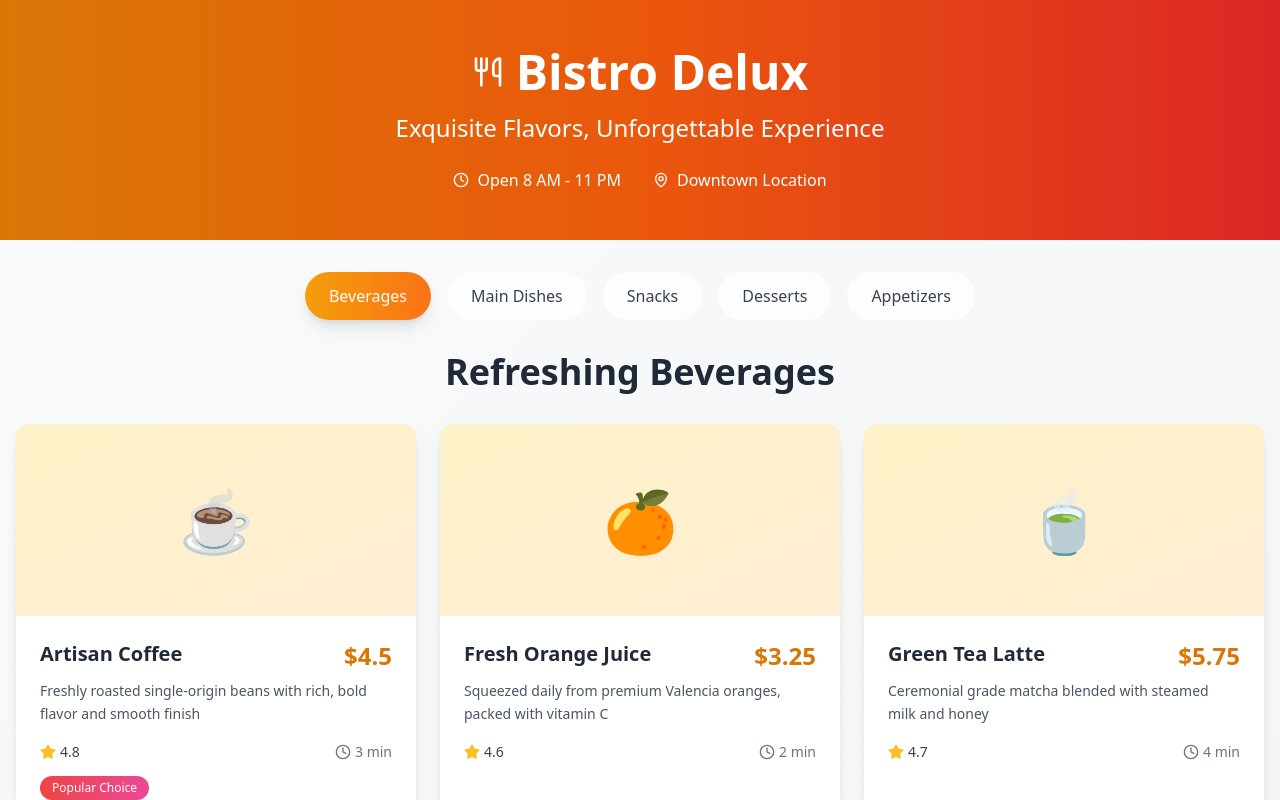
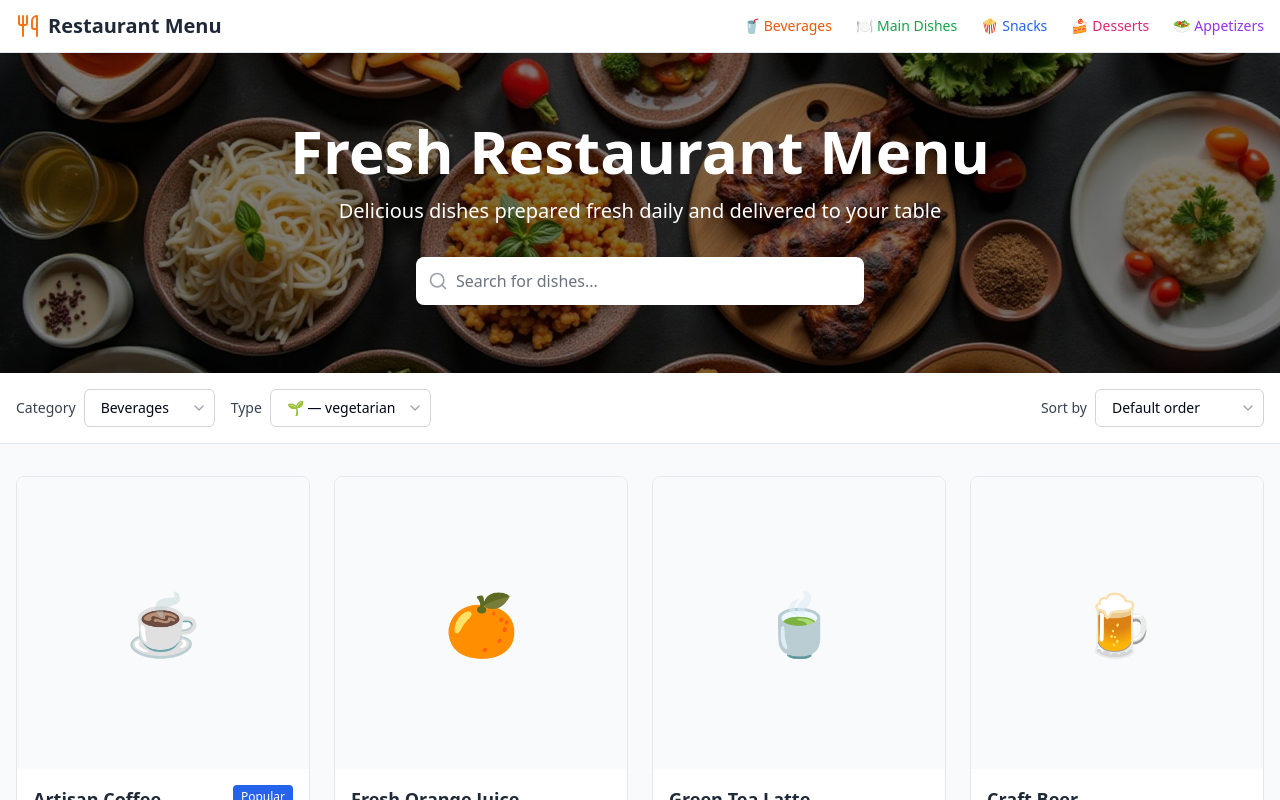
Before and after one commit to jacson03/bolt, a React (Vite) app: page / in a window 1280 px wide. Shown: the top 800 px of the page. Built offline with nearby package versions, Linux system fonts and the light colour scheme.

Commit message:
Recreate website from URL
Clone and remake the website from the provided URL, incorporating the existing ideas.

```diff
--- /dev/null
+++ b/src/components/FilterSection.tsx
@@ -0,0 +1,70 @@
+import { ChevronDown } from "lucide-react";
+
+interface FilterSectionProps {
+  onCategoryChange: (category: string) => void;
+  activeCategory: string;
+  categories: string[];
+}
+
+export const FilterSection = ({ onCategoryChange, activeCategory, categories }: FilterSectionProps) => {
+  const categoryNames: { [key: string]: string } = {
+    beverages: "Beverages",
+    mainDishes: "Main Dishes",
+    snacks: "Snacks",
+    desserts: "Desserts",
+    appetizers: "Appetizers"
+  };
+
+  return (
+    <div className="bg-white border-b py-4">
+      <div className="container mx-auto px-4">
+        <div className="flex flex-wrap gap-4 items-center">
+          <div className="flex items-center space-x-2">
+            <label className="text-sm font-medium text-gray-700">Category</label>
+            <div className="relative">
+              <select
+                value={activeCategory}
+                onChange={(e) => onCategoryChange(e.target.value)}
+                className="appearance-none bg-white border border-gray-300 rounded-md px-4 py-2 pr-8 text-sm focus:outline-none focus:ring-2 focus:ring-orange-500 focus:border-orange-500"
+              >
+                {categories.map((category) => (
+                  <option key={category} value={category}>
+                    {categoryNames[category] || category}
+                  </option>
+                ))}
+              </select>
+              <ChevronDown className="absolute right-2 top-1/2 transform -translate-y-1/2 h-4 w-4 text-gray-400 pointer-events-none" />
+            </div>
+          </div>
+
+          <div className="flex items-center space-x-2">
+            <label className="text-sm font-medium text-gray-700">Type</label>
+            <div className="relative">
+              <select className="appearance-none bg-white border border-gray-300 rounded-md px-4 py-2 pr-8 text-sm focus:outline-none focus:ring-2 focus:ring-orange-500 focus:border-orange-500">
+                <option>🌱 — vegetarian</option>
+                <option>🌾 — gluten free</option>
+                <option>🔥 — spicy</option>
+                <option>⭐ — popular</option>
+              </select>
+              <ChevronDown className="absolute right-2 top-1/2 transform -translate-y-1/2 h-4 w-4 text-gray-400 pointer-events-none" />
+            </div>
+          </div>
+
+          <div className="flex items-center space-x-2 ml-auto">
+            <label className="text-sm font-medium text-gray-700">Sort by</label>
+            <div className="relative">
+              <select className="appearance-none bg-white border border-gray-300 rounded-md px-4 py-2 pr-8 text-sm focus:outline-none focus:ring-2 focus:ring-orange-500 focus:border-orange-500">
+                <option>Default order</option>
+                <option>Price: Low to High</option>
+                <option>Price: High to Low</option>
+                <option>Rating</option>
+                <option>Prep Time</option>
+              </select>
+              <ChevronDown className="absolute right-2 top-1/2 transform -translate-y-1/2 h-4 w-4 text-gray-400 pointer-events-none" />
+            </div>
+          </div>
+        </div>
+      </div>
+    </div>
+  );
+};
--- /dev/null
+++ b/src/components/HeroSection.tsx
@@ -0,0 +1,31 @@
+import { Search } from "lucide-react";
+import heroImage from "@/assets/food-hero-bg.jpg";
+
+export const HeroSection = () => {
+  return (
+    <div
+      className="relative h-80 bg-cover bg-center flex items-center justify-center"
+      style={{ backgroundImage: `url(${heroImage})` }}
+    >
+      <div className="absolute inset-0 bg-black bg-opacity-50"></div>
+      <div className="relative z-10 text-center text-white px-4">
+        <h1 className="text-4xl md:text-6xl font-bold mb-4">
+          Fresh Restaurant Menu
+        </h1>
+        <p className="text-lg md:text-xl mb-8 max-w-2xl mx-auto">
+          Delicious dishes prepared fresh daily and delivered to your table
+        </p>
+        <div className="flex justify-center">
+          <div className="relative max-w-md w-full">
+            <Search className="absolute left-3 top-1/2 transform -translate-y-1/2 text-gray-400 h-5 w-5" />
+            <input
+              type="text"
+              placeholder="Search for dishes..."
+              className="w-full pl-10 pr-4 py-3 rounded-lg bg-white text-gray-800 placeholder-gray-500 focus:outline-none focus:ring-2 focus:ring-orange-500"
+            />
+          </div>
+        </div>
+      </div>
+    </div>
+  );
+};
--- a/src/components/MenuCategory.tsx
+++ b/src/components/MenuCategory.tsx
@@ -18,10 +18,7 @@ const categoryTitles: { [key: string]: string } = {
 export const MenuCategory = ({ category, items }: MenuCategoryProps) => {
   return (
     <div className="animate-fade-in">
-      <h2 className="text-3xl md:text-4xl font-bold text-center mb-8 text-gray-800">
-        {categoryTitles[category] || category}
-      </h2>
-      <div className="grid grid-cols-1 md:grid-cols-2 lg:grid-cols-3 gap-6">
+      <div className="grid grid-cols-1 md:grid-cols-2 lg:grid-cols-3 xl:grid-cols-4 gap-6">
         {items.map((item) => (
           <MenuItem key={item.id} item={item} />
         ))}
--- a/src/components/MenuHeader.tsx
+++ b/src/components/MenuHeader.tsx
@@ -1,24 +1,37 @@
 
-import { Utensils, Clock, MapPin } from "lucide-react";
+import { Utensils } from "lucide-react";
 
 export const MenuHeader = () => {
   return (
-    <header className="bg-gradient-to-r from-amber-600 via-orange-600 to-red-600 text-white py-12">
-      <div className="container mx-auto px-4 text-center">
-        <div className="flex justify-center items-center gap-3 mb-4">
-          <Utensils className="w-8 h-8" />
-          <h1 className="text-4xl md:text-5xl font-bold">Bistro Delux</h1>
-        </div>
-        <p className="text-xl md:text-2xl font-light mb-6">Exquisite Flavors, Unforgettable Experience</p>
-        <div className="flex justify-center items-center gap-8 text-sm md:text-base">
-          <div className="flex items-center gap-2">
-            <Clock className="w-4 h-4" />
-            <span>Open 8 AM - 11 PM</span>
+    <header className="bg-white shadow-sm border-b sticky top-0 z-50">
+      <div className="container mx-auto px-4 py-3">
+        <div className="flex items-center justify-between">
+          <div className="flex items-center space-x-2">
+            <Utensils className="h-6 w-6 text-orange-500" />
+            <h1 className="text-xl font-bold text-gray-800">Restaurant Menu</h1>
           </div>
-          <div className="flex items-center gap-2">
-            <MapPin className="w-4 h-4" />
-            <span>Downtown Location</span>
-          </div>
+          <nav className="hidden md:flex space-x-6">
+            <a href="#beverages" className="text-sm font-medium text-orange-600 hover:text-orange-700 flex items-center space-x-1">
+              <span>🥤</span>
+              <span>Beverages</span>
+            </a>
+            <a href="#mainDishes" className="text-sm font-medium text-green-600 hover:text-green-700 flex items-center space-x-1">
+              <span>🍽️</span>
+              <span>Main Dishes</span>
+            </a>
+            <a href="#snacks" className="text-sm font-medium text-blue-600 hover:text-blue-700 flex items-center space-x-1">
+              <span>🍿</span>
+              <span>Snacks</span>
+            </a>
+            <a href="#desserts" className="text-sm font-medium text-pink-600 hover:text-pink-700 flex items-center space-x-1">
+              <span>🍰</span>
+              <span>Desserts</span>
+            </a>
+            <a href="#appetizers" className="text-sm font-medium text-purple-600 hover:text-purple-700 flex items-center space-x-1">
+              <span>🥗</span>
+              <span>Appetizers</span>
+            </a>
+          </nav>
         </div>
       </div>
     </header>
--- a/src/components/MenuItem.tsx
+++ b/src/components/MenuItem.tsx
@@ -1,5 +1,5 @@
 
-import { Star, Clock } from "lucide-react";
+import { Clock, Star, Plus } from "lucide-react";
 import { MenuItemType } from "@/types/menu";
 
 interface MenuItemProps {
@@ -7,36 +7,60 @@ interface MenuItemProps {
 }
 
 export const MenuItem = ({ item }: MenuItemProps) => {
+  const renderStars = (rating: number) => {
+    return Array.from({ length: 5 }, (_, i) => (
+      <Star
+        key={i}
+        className={`h-4 w-4 ${i < rating ? 'text-yellow-400 fill-current' : 'text-gray-300'}`}
+      />
+    ));
+  };
+
   return (
-    <div className="bg-white rounded-xl shadow-lg hover:shadow-xl transition-all duration-300 hover:scale-105 overflow-hidden">
-      <div className="h-48 bg-gradient-to-br from-amber-100 to-orange-100 flex items-center justify-center">
-        <div className="text-6xl">{item.emoji}</div>
+    <div className="bg-white rounded-lg border border-gray-200 hover:shadow-lg transition-all duration-300 overflow-hidden group">
+      <div className="aspect-square bg-gray-50 flex items-center justify-center text-6xl p-8 group-hover:bg-gray-100 transition-colors">
+        {item.emoji}
       </div>
-      <div className="p-6">
-        <div className="flex justify-between items-start mb-2">
-          <h3 className="text-xl font-semibold text-gray-800">{item.name}</h3>
-          <span className="text-2xl font-bold text-amber-600">${item.price}</span>
-        </div>
-        <p className="text-gray-600 mb-4 text-sm leading-relaxed">{item.description}</p>
-        <div className="flex items-center justify-between">
-          <div className="flex items-center gap-1">
-            <Star className="w-4 h-4 fill-amber-400 text-amber-400" />
-            <span className="text-sm font-medium text-gray-700">{item.rating}</span>
-          </div>
-          {item.prepTime && (
-            <div className="flex items-center gap-1 text-gray-500">
-              <Clock className="w-4 h-4" />
-              <span className="text-sm">{item.prepTime}</span>
-            </div>
+
+      <div className="p-4">
+        <div className="flex items-start justify-between mb-2">
+          <h3 className="text-lg font-semibold text-gray-800 group-hover:text-orange-600 transition-colors">
+            {item.name}
+          </h3>
+          {item.popular && (
+            <span className="bg-blue-600 text-white text-xs px-2 py-1 rounded font-medium">
+              Popular
+            </span>
           )}
         </div>
-        {item.popular && (
-          <div className="mt-3">
-            <span className="inline-block bg-gradient-to-r from-red-500 to-pink-500 text-white text-xs px-3 py-1 rounded-full font-medium">
-              Popular Choice
-            </span>
+
+        <div className="flex items-center mb-3">
+          {renderStars(Math.floor(item.rating))}
+        </div>
+
+        <p className="text-gray-600 text-sm mb-4 line-clamp-2 leading-relaxed">
+          {item.description}
+        </p>
+
+        <div className="flex items-center justify-between mb-4">
+          <div className="flex items-center space-x-1 text-sm text-gray-500">
+            <Clock className="h-4 w-4" />
+            <span>{item.prepTime}</span>
           </div>
-        )}
+          <div className="inline-flex items-center px-2 py-1 bg-green-100 text-green-800 text-xs rounded-full">
+            🌱
+          </div>
+        </div>
+
+        <div className="flex items-center justify-between">
+          <div className="text-xl font-bold text-gray-900">
+            ${item.price.toFixed(2)}
+          </div>
+
+          <button className="bg-green-500 hover:bg-green-600 text-white p-2 rounded-full transition-colors duration-200 shadow-md hover:shadow-lg">
+            <Plus className="h-5 w-5" />
+          </button>
+        </div>
       </div>
     </div>
   );
--- a/src/pages/Index.tsx
+++ b/src/pages/Index.tsx
@@ -2,21 +2,23 @@
 import { useState } from "react";
 import { MenuCategory } from "@/components/MenuCategory";
 import { MenuHeader } from "@/components/MenuHeader";
-import { CategoryNav } from "@/components/CategoryNav";
+import { HeroSection } from "@/components/HeroSection";
+import { FilterSection } from "@/components/FilterSection";
 import { menuData } from "@/data/menuData";
 
 const Index = () => {
   const [activeCategory, setActiveCategory] = useState("beverages");
 
   return (
-    <div className="min-h-screen bg-gradient-to-br from-slate-50 to-stone-100">
+    <div className="min-h-screen bg-gray-50">
       <MenuHeader />
+      <HeroSection />
+      <FilterSection
+        categories={Object.keys(menuData)}
+        activeCategory={activeCategory}
+        onCategoryChange={setActiveCategory}
+      />
       <div className="container mx-auto px-4 py-8">
-        <CategoryNav
-          categories={Object.keys(menuData)}
-          activeCategory={activeCategory}
-          onCategoryChange={setActiveCategory}
-        />
         <MenuCategory
           category={activeCategory}
           items={menuData[activeCategory as keyof typeof menuData]}
```
Also changed, not shown: src/assets/food-hero-bg.jpg (added).
